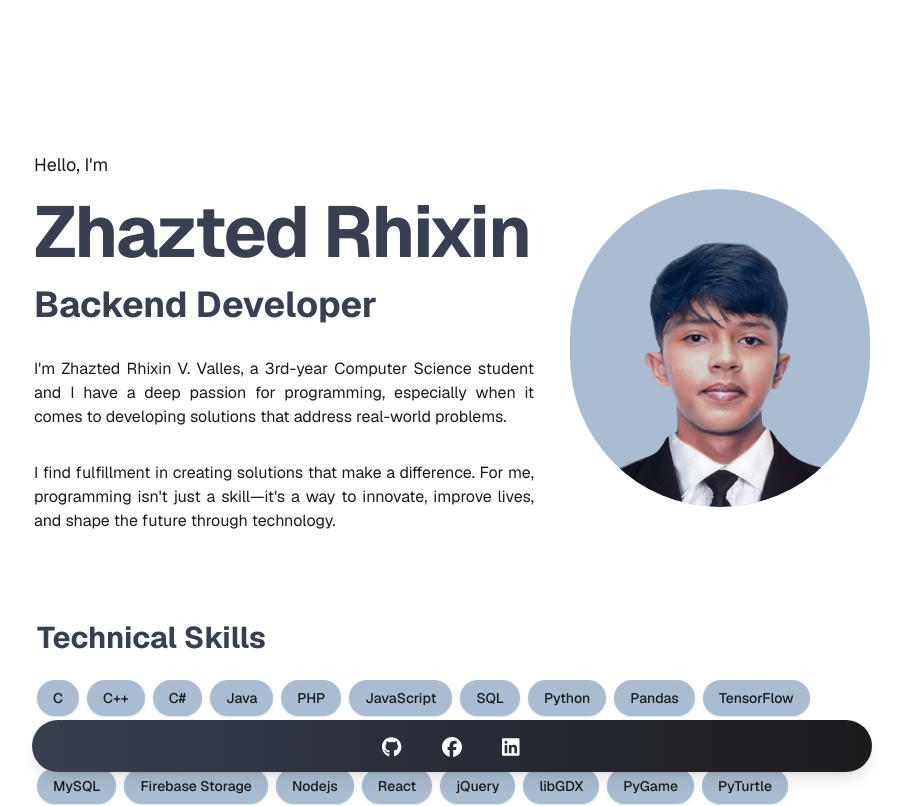
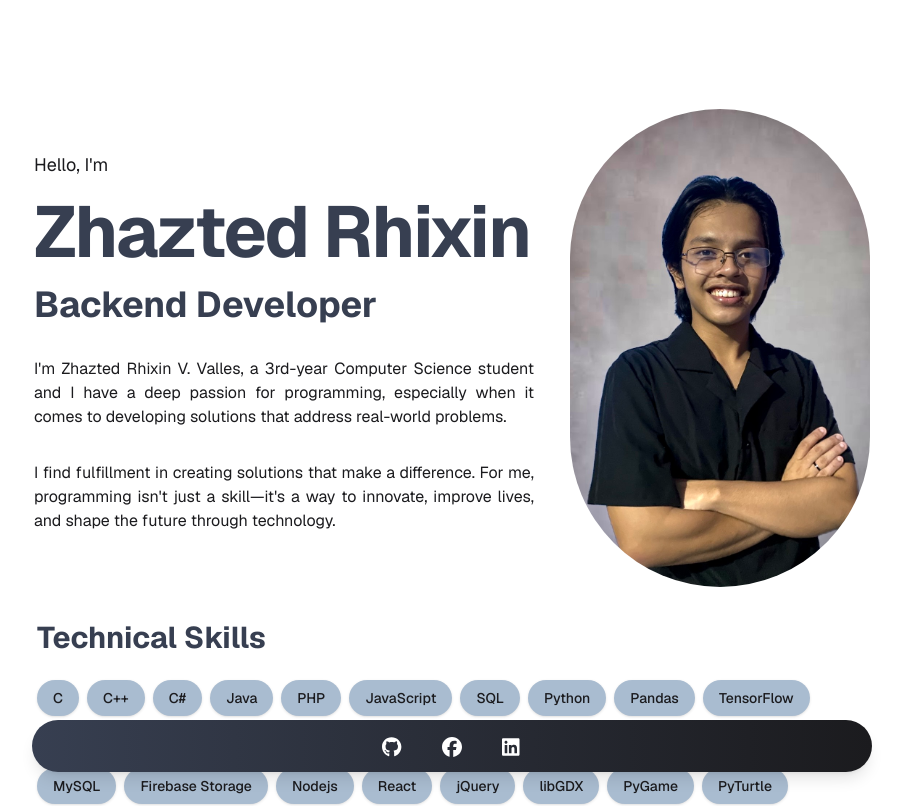
Before and after one commit to Rhixin/portfolio, a Next.js app: page /about-me in a window 1280 px wide. Shown: the top 806 px of the page, without its empty margins (188-1091 px from the left). Built offline with nearby package versions, Linux system fonts and the light colour scheme.

Commit message:
Changed profile picture

```diff
--- a/app/(pages)/about-me/page.tsx
+++ b/app/(pages)/about-me/page.tsx
@@ -145,7 +145,7 @@ export default function About() {
         </div>
         <div className="flex justify-center mt-5 md:mt-0">
           <Image
-            src="/images/zhazted_2by2_nobg.png"
+            src="/images/profile_picture.jpeg"
             alt="Zhazted"
             width={300}
             height={300}
```
Also changed, not shown: public/images/profile_picture.jpeg (added).
